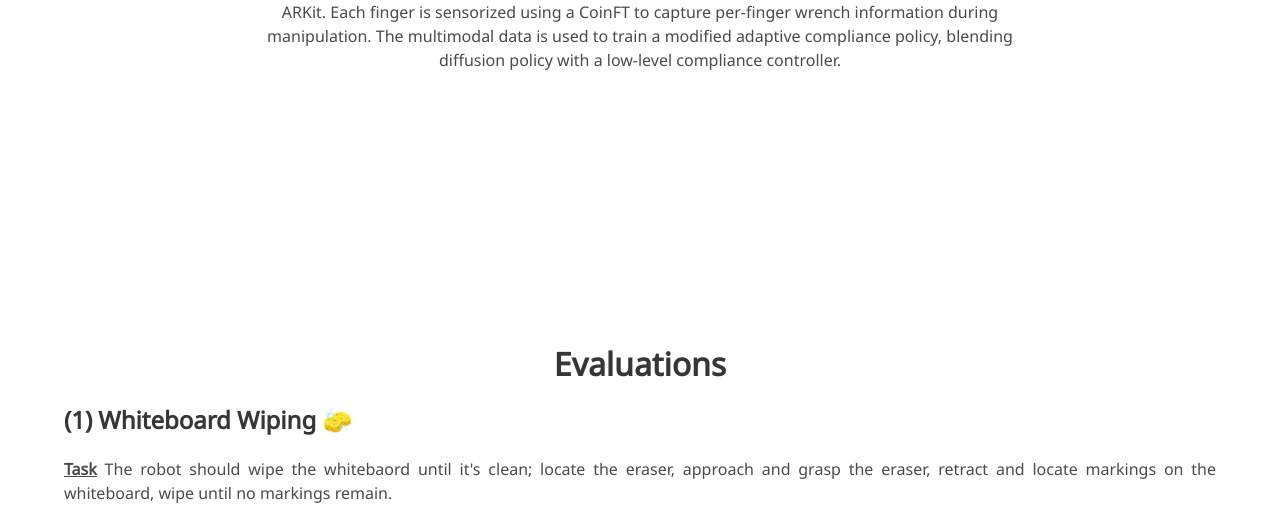
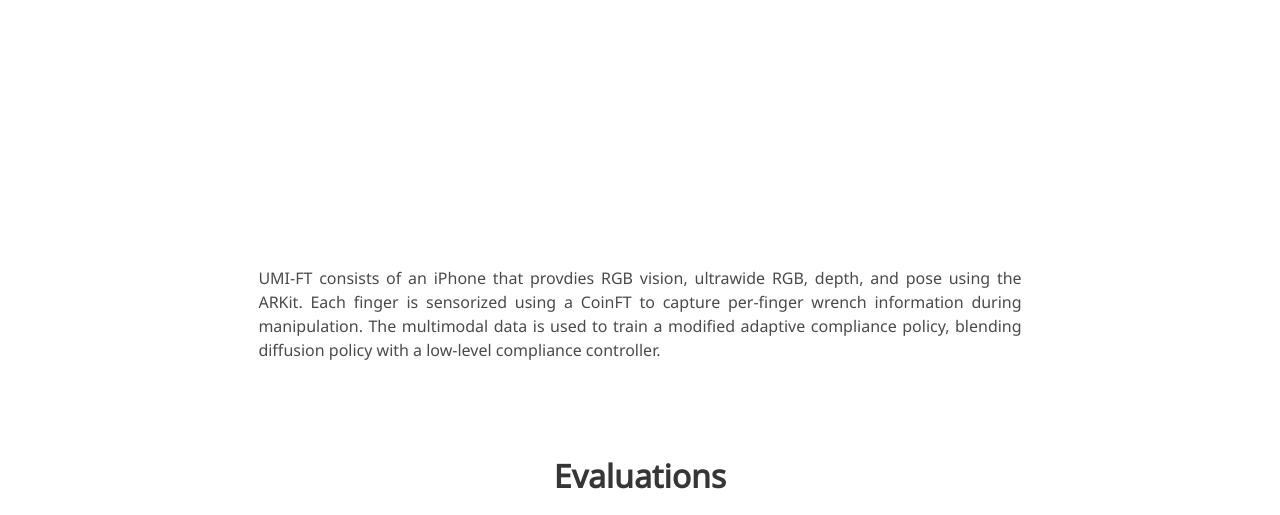
Before and after one commit to umi-ft/umi-ft.github.io, a plain HTML site: page index.html in a window 1280 px wide. Shown: the part 1786-2301 px from the top of the page. Drawn offline with nearby package versions, Linux system fonts and the light colour scheme; some icons are missing; a web font is replaced by a local one.

Commit message:
Update index.html

```diff
--- a/index.html
+++ b/index.html
@@ -210,14 +210,18 @@
             <source src="./static/videos/umift_system_design.mp4"
                     type="video/mp4">
           </video>
+        </div>
 
+        <div class="content has-text-justified">
           </p>
-            UMI-FT consists of an iPhone that provdies RGB vision, ultrawide RGB, depth, and pose using the ARKit.
-            Each finger is sensorized using a CoinFT to capture per-finger wrench information during manipulation.
-            The multimodal data is used to train a modified adaptive compliance policy, blending diffusion policy with a low-level compliance controller.
+              UMI-FT consists of an iPhone that provdies RGB vision, ultrawide RGB, depth, and pose using the ARKit.
+              Each finger is sensorized using a CoinFT to capture per-finger wrench information during manipulation.
+              The multimodal data is used to train a modified adaptive compliance policy, blending diffusion policy with a low-level compliance controller.
           </p>
+        </div>
 
-        </div>
+
+
       </div>
     </div>
     <!--/ Hardware Introduction. -->
```
